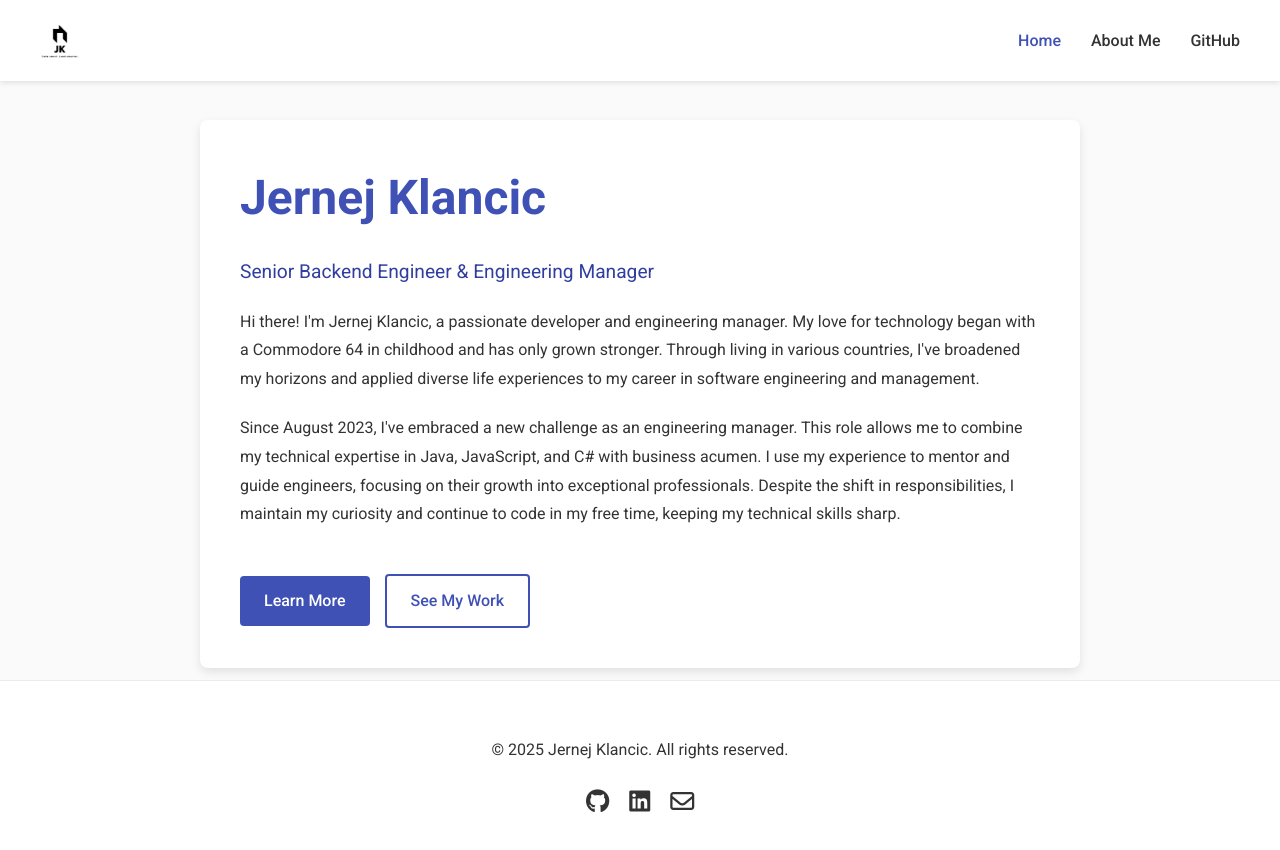
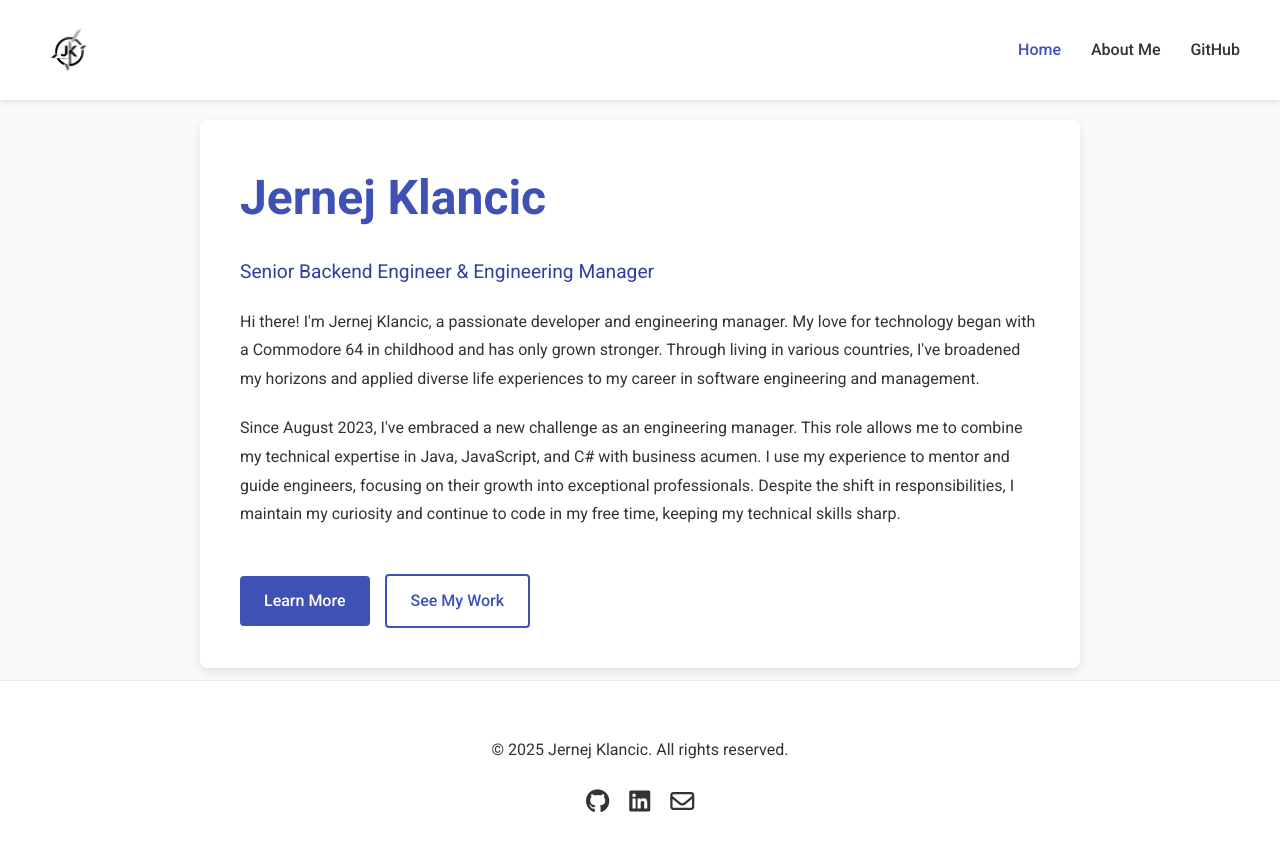
Before and after one commit to jklancic/personal-branding, an Angular app: page / in a window 1280 px wide. Shown: the top 850 px of the page. Built offline with nearby package versions, Linux system fonts and the light colour scheme.

Commit message:
Replace logo to better use spacing

```diff
--- a/src/app/app.component.css
+++ b/src/app/app.component.css
@@ -47,7 +47,7 @@ nav {
 }
 
 .logo img {
-  height: 40px; /* adjust as needed */
+  height: 60px; /* adjust as needed */
   width: auto;
   vertical-align: middle;
 }
--- a/src/app/app.component.html
+++ b/src/app/app.component.html
@@ -2,7 +2,7 @@
   <div class="container">
     <nav>
       <div class="logo">
-        <img src="assets/images/logo.png" alt="JK">
+        <img src="assets/images/jk_logo.png" alt="JK">
       </div>
       <div class="nav-links">
         <a routerLink="/" routerLinkActive="active" [routerLinkActiveOptions]="{exact: true}">Home</a>
```
Also changed, not shown: src/assets/images/jk_logo.png (added), src/assets/images/logo.png (deleted).
